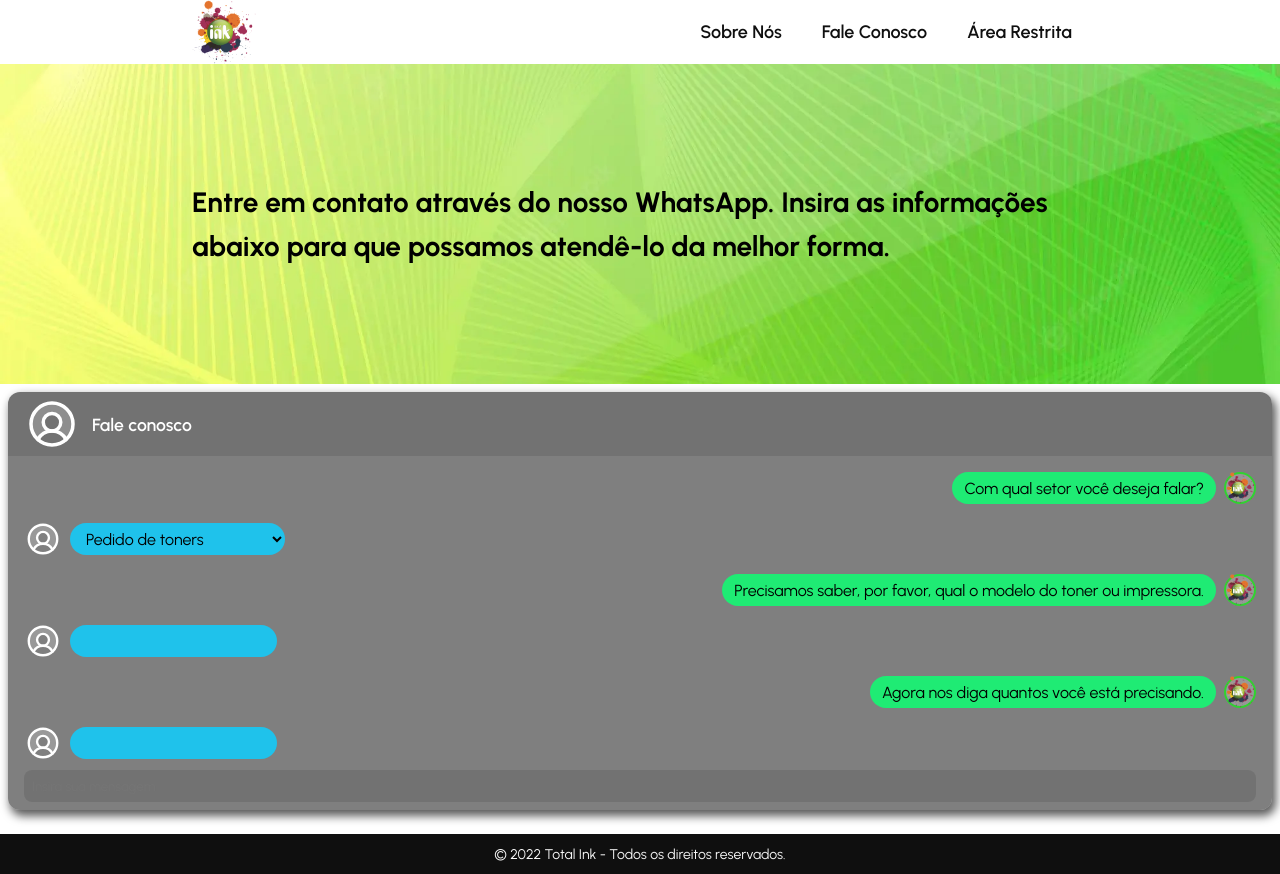
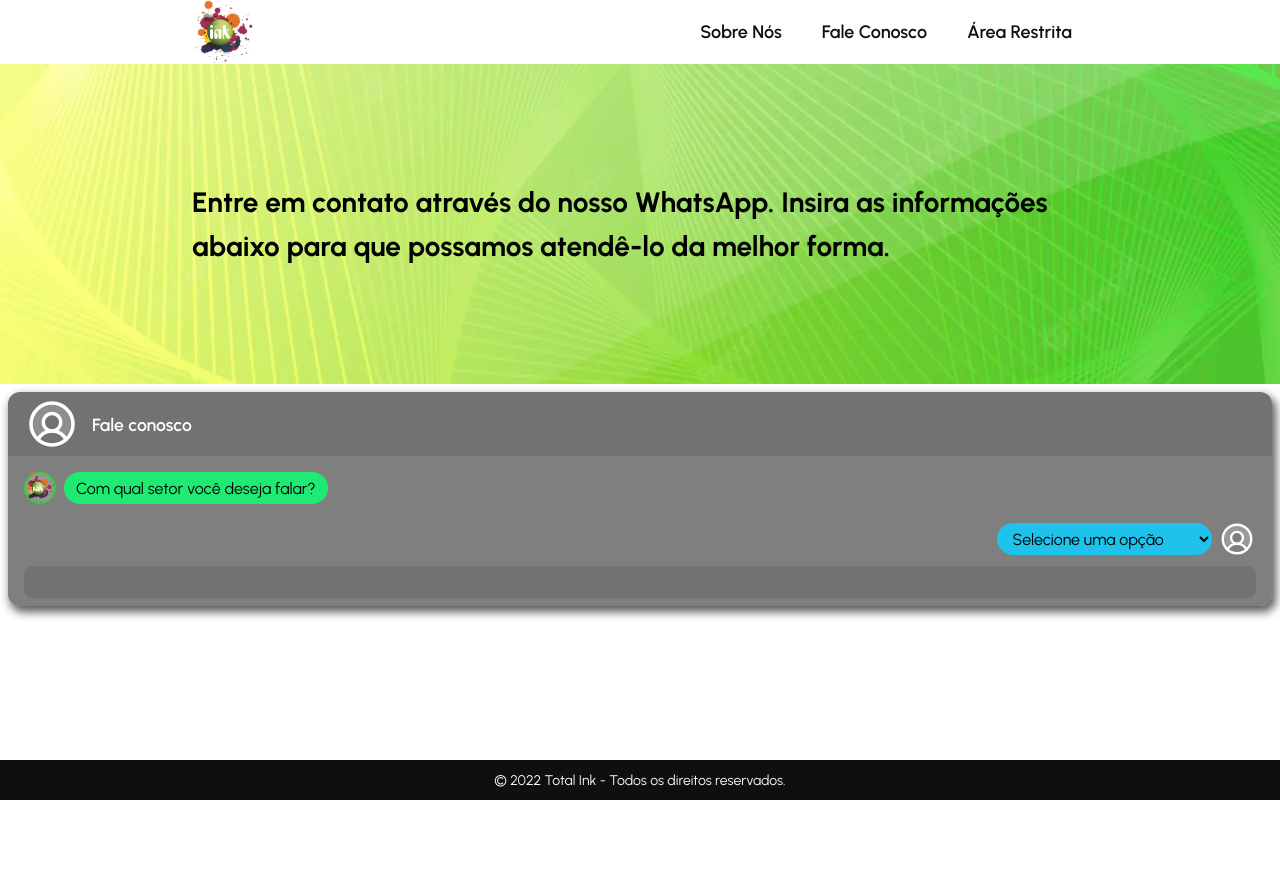
Before and after one commit to diegonacif/totalink-page, a React (Vite) app: page /contact in a window 1280 px wide. After the commit the page ends 800 px from the top, so only its background shows below. Built offline with nearby package versions, Linux system fonts and the light colour scheme; a web font is replaced by a local one.

Commit message:
style: chat realign answers and questions

```diff
--- a/src/components/Chat/Chat.jsx
+++ b/src/components/Chat/Chat.jsx
@@ -33,7 +33,13 @@ export const Chat = () => {
     formState: { errors }
   } = useForm({
     mode: "all",
-    resolver: yupResolver(schema)
+    resolver: yupResolver(schema),
+    defaultValues: {
+      department: "",
+      subject: "",
+      model: "",
+      quantity: "",
+    }
   });
 
   useEffect(() => {
@@ -98,15 +104,14 @@ export const Chat = () => {
         <span className="">Fale conosco</span>
       </div>
       <main>
-        <div className="chat-row answer">
-          <span>Com qual setor você deseja falar?</span>
-          <div className="answer-avatar">
+        <div className="chat-row question">
+          <div className="question-avatar">
             <img src={totalLogo} alt="Total Ink logo" />
           </div>
+          <span>Com qual setor você deseja falar?</span>
         </div>
 
-        <div className="chat-row question">
-          <UserCircle size={38} color="#ffffff" weight="duotone" />
+        <div className="chat-row answer">
           <select
             name="department"
             id="department"
@@ -118,21 +123,21 @@ export const Chat = () => {
             <option value="Setor financeiro">Setor financeiro</option>
             <option value="Locação de impressoras">Locação de impressoras</option>
           </select>
+          <UserCircle size={38} color="#ffffff" weight="duotone" />
         </div>
 
         {/* Condition Toner */}
         {
           getValues("department") === "Pedido de toner" ?
           <>
-            <div className="chat-row answer">
-              <span>Precisamos saber, por favor, qual o modelo do toner ou impressora.</span>
-              <div className="answer-avatar">
+            <div className="chat-row question">
+              <div className="question-avatar">
                 <img src={totalLogo} alt="Total Ink logo" />
               </div>
+              <span>Precisamos saber, por favor, qual o modelo do toner ou impressora.</span>
             </div>
 
-            <div className="chat-row question">
-              <UserCircle size={38} color="#ffffff" weight="duotone" />
+            <div className="chat-row answer">
               <input
                 id="subject"
                 label="Modelo do toner ou da impressora"
@@ -140,17 +145,20 @@ export const Chat = () => {
                 aria-invalid={errors.subject ? "true" : "false"}
                 {...register("model")}
               />
+              <UserCircle size={38} color="#ffffff" weight="duotone" />
+            </div>
+
+            {
+              watch("model").length >= 3 ?
+              <>
+                <div className="chat-row question">
+                  <div className="question-avatar">
+                    <img src={totalLogo} alt="Total Ink logo" />
+                  </div>
+                  <span>Agora nos diga quantos você está precisando.</span>
                 </div>
 
                 <div className="chat-row answer">
-              <span>Agora nos diga quantos você está precisando.</span>
-              <div className="answer-avatar">
-                <img src={totalLogo} alt="Total Ink logo" />
-              </div>
-            </div>
-
-            <div className="chat-row question">
-              <UserCircle size={38} color="#ffffff" weight="duotone" />
                   <input
                     id="subject"
                     label="Quantidade"
@@ -158,7 +166,17 @@ export const Chat = () => {
                     aria-invalid={errors.subject ? "true" : "false"}
                     {...register("quantity")}
                   />
+                  <UserCircle size={38} color="#ffffff" weight="duotone" />
                 </div>
+
+                {
+                  watch("quantity").length > 0 ?
+                  <button className="btn-continue">Continuar</button> :
+                  null
+                }
+              </> :
+              null
+            }
           </> :
           undefined
         }
@@ -167,8 +185,7 @@ export const Chat = () => {
         {
           getValues("department") === "Problemas técnicos" ?
           <>
-            <div className="chat-row question">
-              <UserCircle size={38} color="#ffffff" weight="duotone" />
+            <div className="chat-row answer">
               <input
                 id="subject"
                 label="Modelo da impressora"
@@ -178,9 +195,9 @@ export const Chat = () => {
                 aria-invalid={errors.subject ? "true" : "false"}
                 {...register("model")}
               />
+              <UserCircle size={38} color="#ffffff" weight="duotone" />
             </div>
-            <div className="chat-row question">
-              <UserCircle size={38} color="#ffffff" weight="duotone" />
+            <div className="chat-row answer">
               <input
                 id="subject"
                 label="Informe o problema apresentado"
@@ -190,6 +207,7 @@ export const Chat = () => {
                 aria-invalid={errors.subject ? "true" : "false"}
                 {...register("subject")}
               />
+              <UserCircle size={38} color="#ffffff" weight="duotone" />
             </div>
           </> :
           undefined
@@ -198,8 +216,7 @@ export const Chat = () => {
         {/* Condition Financial */}
         {
           getValues("department") === "Setor financeiro" ?
-          <div className="chat-row question">
-            <UserCircle size={38} color="#ffffff" weight="duotone" />
+          <div className="chat-row answer">
             <input
               id="subject"
               label="Assunto"
@@ -211,6 +228,7 @@ export const Chat = () => {
               aria-invalid={errors.subject ? "true" : "false"}
               {...register("subject")}
             />
+            <UserCircle size={38} color="#ffffff" weight="duotone" />
           </div> :
           undefined
         }
--- a/src/components/Chat/_Chat.scss
+++ b/src/components/Chat/_Chat.scss
@@ -49,7 +49,7 @@
       height: 100%;
       width: fit-content;
       padding: 0.25rem 0.75rem;
-      margin-left: 0.5rem;
+      margin-right: 0.4rem;
       border: 0;
       border-radius: 16px;
       font-size: 1rem;
@@ -60,15 +60,17 @@
     }
   }
 
-  .question {
+  .answer {
+    justify-content: flex-end;
+
     span, select, input {
       background-color:#1fc2eb;
     }
   }
-  .answer {
-    justify-content: flex-end;
+  .question {
+    justify-content: flex-start;
 
-    .answer-avatar {
+    .question-avatar {
       display: flex;
       align-items: center;
       justify-content: center;
@@ -84,9 +86,13 @@
     }
     span, select, input {
       background-color:#1feb74;
-      margin-right: 0.5rem;
-      margin-left: 0;
+      margin-left: 0.5rem;
+      margin-right: 0;
     }
+  }
+
+  .btn-continue {
+    background-color:rgba(0, 0, 0, 0.1);
   }
 
   .footer {
--- a/src/css/App.css
+++ b/src/css/App.css
@@ -767,7 +767,7 @@
   width: -moz-fit-content;
   width: fit-content;
   padding: 0.25rem 0.75rem;
-  margin-left: 0.5rem;
+  margin-right: 0.4rem;
   border: 0;
   border-radius: 16px;
   font-size: 1rem;
@@ -775,13 +775,16 @@
 .chat-container .chat-row select {
   height: 2rem;
 }
-.chat-container .question span, .chat-container .question select, .chat-container .question input {
-  background-color: #1fc2eb;
-}
 .chat-container .answer {
   justify-content: flex-end;
 }
-.chat-container .answer .answer-avatar {
+.chat-container .answer span, .chat-container .answer select, .chat-container .answer input {
+  background-color: #1fc2eb;
+}
+.chat-container .question {
+  justify-content: flex-start;
+}
+.chat-container .question .question-avatar {
   display: flex;
   align-items: center;
   justify-content: center;
@@ -791,13 +794,16 @@
   background-color: rgba(255, 255, 255, 0.2);
   border: 2px solid rgba(36, 219, 36, 0.9);
 }
-.chat-container .answer .answer-avatar img {
+.chat-container .question .question-avatar img {
   width: 32px;
 }
-.chat-container .answer span, .chat-container .answer select, .chat-container .answer input {
+.chat-container .question span, .chat-container .question select, .chat-container .question input {
   background-color: #1feb74;
-  margin-right: 0.5rem;
-  margin-left: 0;
+  margin-left: 0.5rem;
+  margin-right: 0;
+}
+.chat-container .btn-continue {
+  background-color: rgba(0, 0, 0, 0.1);
 }
 .chat-container .footer {
   display: flex;
```
Also changed, not shown: 1 other file (tests, documents, lock files or other folders). Lines whose indentation alone changed are shown as unchanged.
